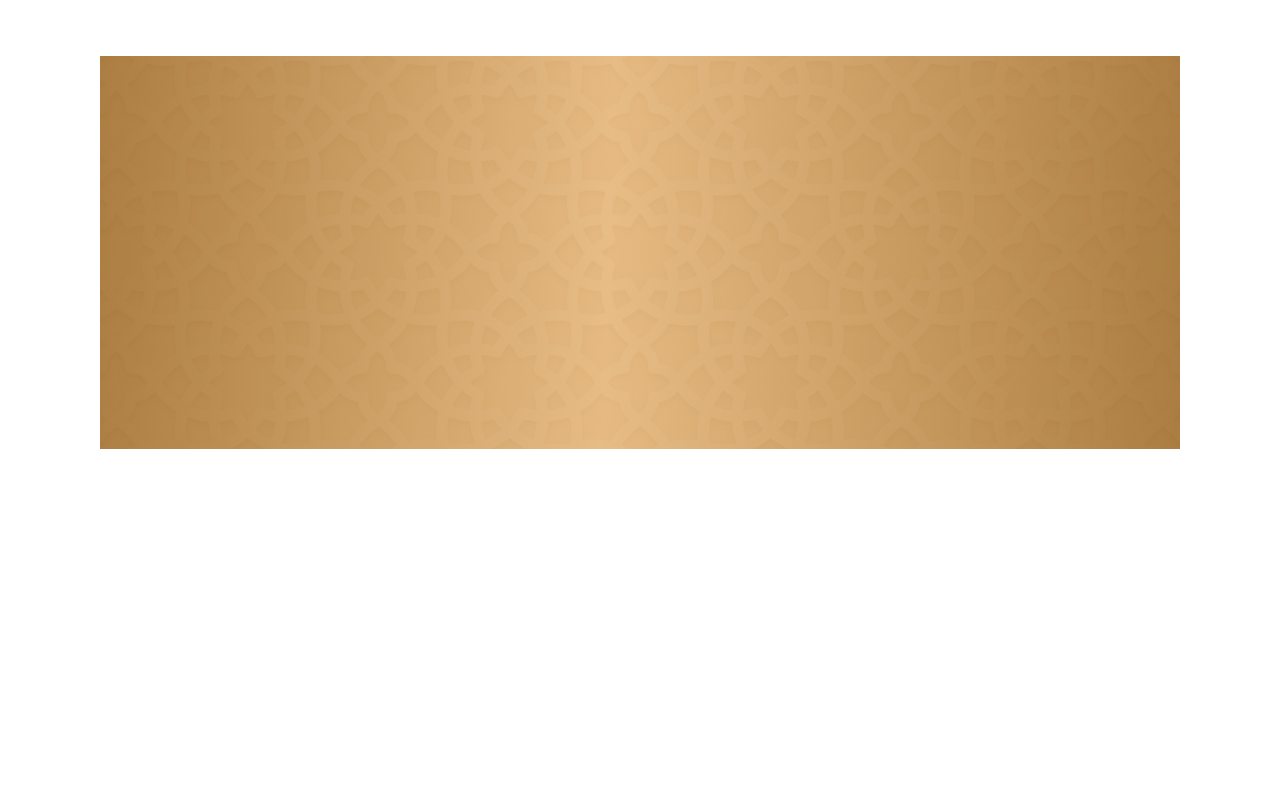
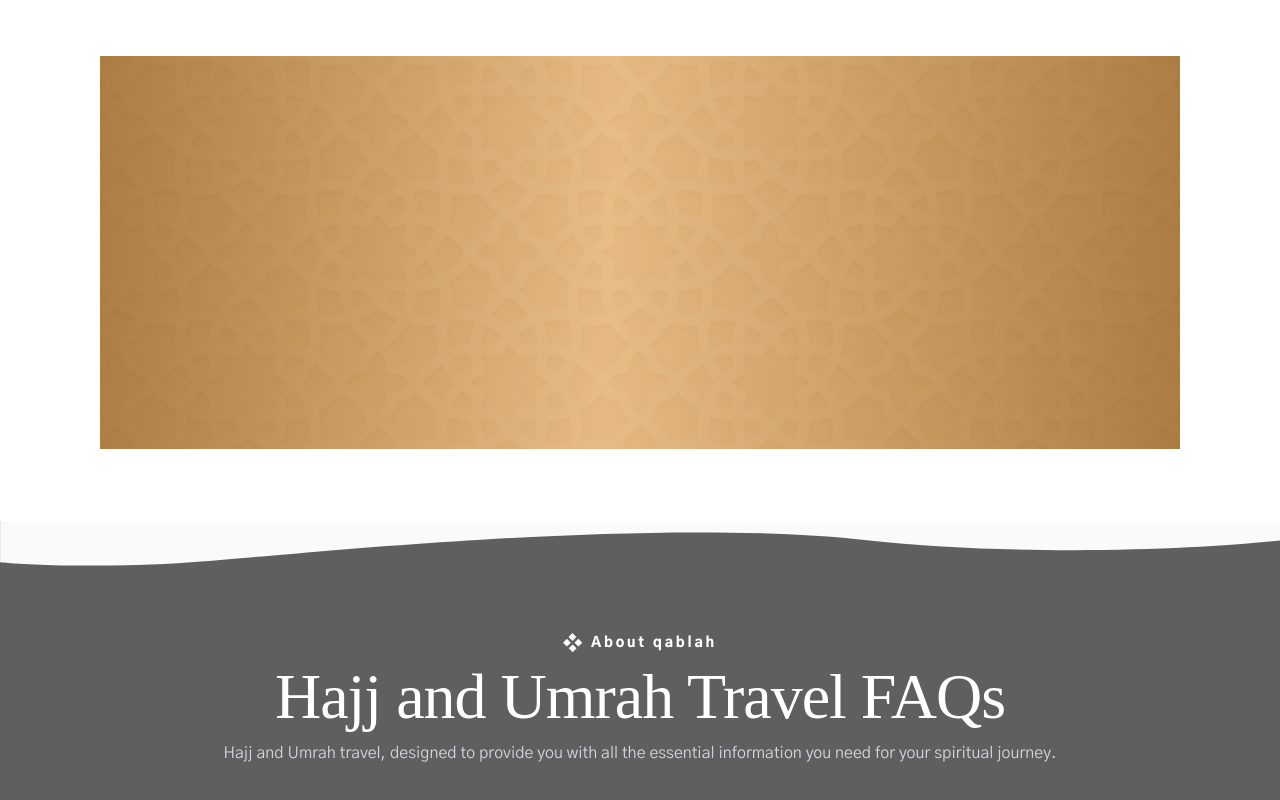
Before and after one commit to refat441/Qibla, a React (Create React App) app: page /Pricing in a window 1280 px wide. Shown: the part 2497-3297 px from the top of the page. Before the commit the page ends 2946 px from the top, so only its background shows below. Built offline with nearby package versions, Linux system fonts and the light colour scheme; a web font is replaced by a local one.

Commit message:
EssentialGuidePrice

```diff
--- /dev/null
+++ b/src/components/Pricing/Card/EssentialGuidePrice.js
@@ -0,0 +1,41 @@
+import React from 'react';
+
+const EssentialGuidePrice = () => {
+    return (
+        <div>
+
+            <div className='overflow-hidden'>
+                <div className="relative -mt-2 h-[417px] bg-[#605f5f]">
+                    <svg
+                        xmlns="http://www.w3.org/2000/svg"
+                        viewBox="0 0 1434 51"
+                        fill="none"
+                        style={{
+                            position: 'absolute',
+                            top: 0,
+                            left: 0,
+                            width: '100%',
+                            height: 'auto',
+                            zIndex: 1
+                        }}
+                    >
+                        <path d="M968.727 21.1924C1164.47 42.0892 1364.47 29.8994 1440 21.1924V0H0V46.0814C29.038 49.0385 112.534 53.1784 214.215 46.0814C341.316 37.2101 724.046 -4.92857 968.727 21.1924Z" fill="#FAFAFA"/>
+                    </svg>
+
+                    <div className="relative mx-[100px] pt-28 mt-20 z-10">
+                        <div className='flex justify-center items-center text-white mb-4'>
+                            <img className='w-5 h-5 ' src="/img/Main-logo-white.svg" alt="Logo" />
+                            <p className='text-[14px] Gothic-A1-900 pl-2'>About qablah</p>
+                        </div>
+                            <h1 className='scheherazade-thin text-[64px] text-white'>Hajj and Umrah Travel FAQs</h1>
+                            <p className='Gothic-A1-400 text-[#d1d5db] mt-4'> Hajj and Umrah travel, designed to provide you with all the essential information you need for your spiritual journey.</p>
+                    </div>
+
+                </div>
+            </div>
+
+        </div>
+    );
+};
+
+export default EssentialGuidePrice;
--- a/src/components/Pricing/Pricing.js
+++ b/src/components/Pricing/Pricing.js
@@ -3,6 +3,7 @@
 import HaajEconomoyPackage from './Card/HaajEconomoyPackage';
 import TravelPackagePricing from './Card/TravelPackagePricing';
 import UmrahPackage from '../PlaceholderComponents/Cards/UmrahPackage';
+import EssentialGuidePrice from './Card/EssentialGuidePrice';
 
 const Pricing = () => {
     return (
@@ -18,6 +19,9 @@
 
             {/* UmrahPackage */}
             <UmrahPackage></UmrahPackage>
+
+            {/* EssentialGuidePrice */}
+            <EssentialGuidePrice></EssentialGuidePrice>
         </div>
     );
 };
```
